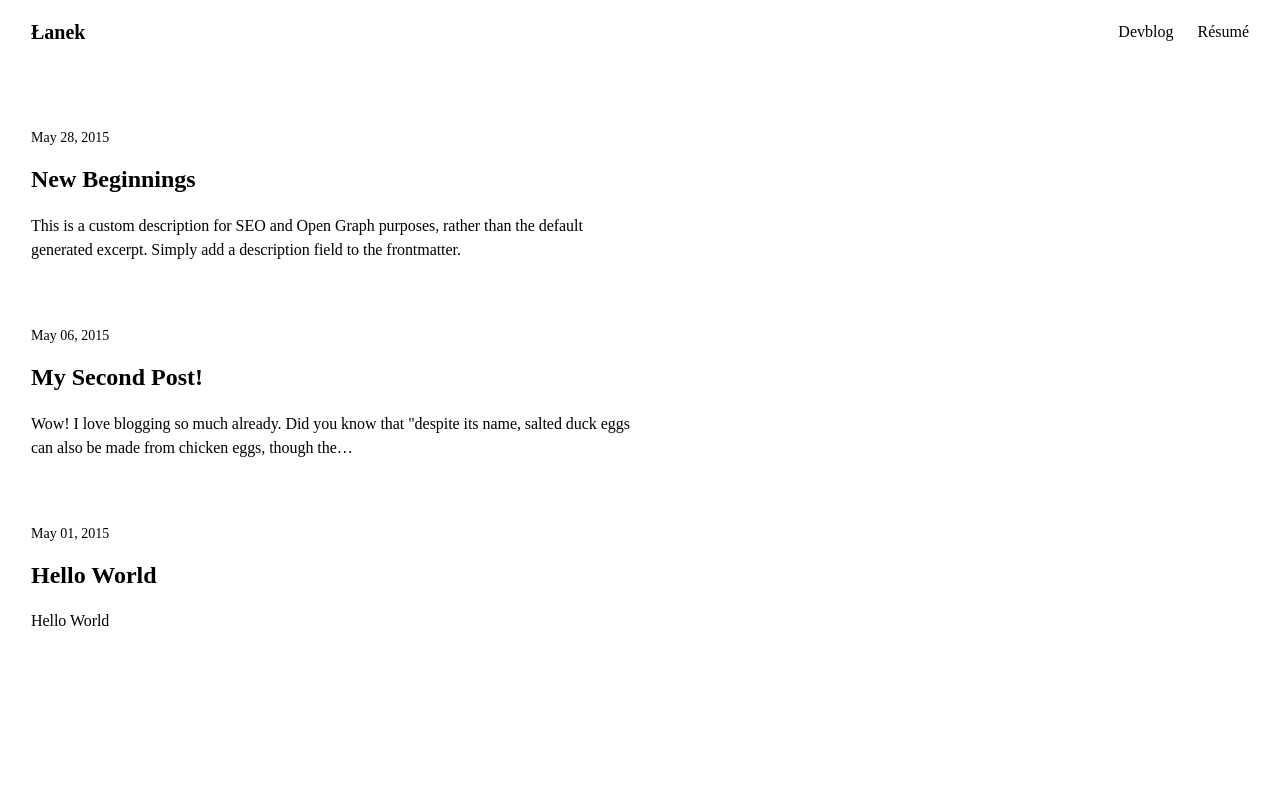
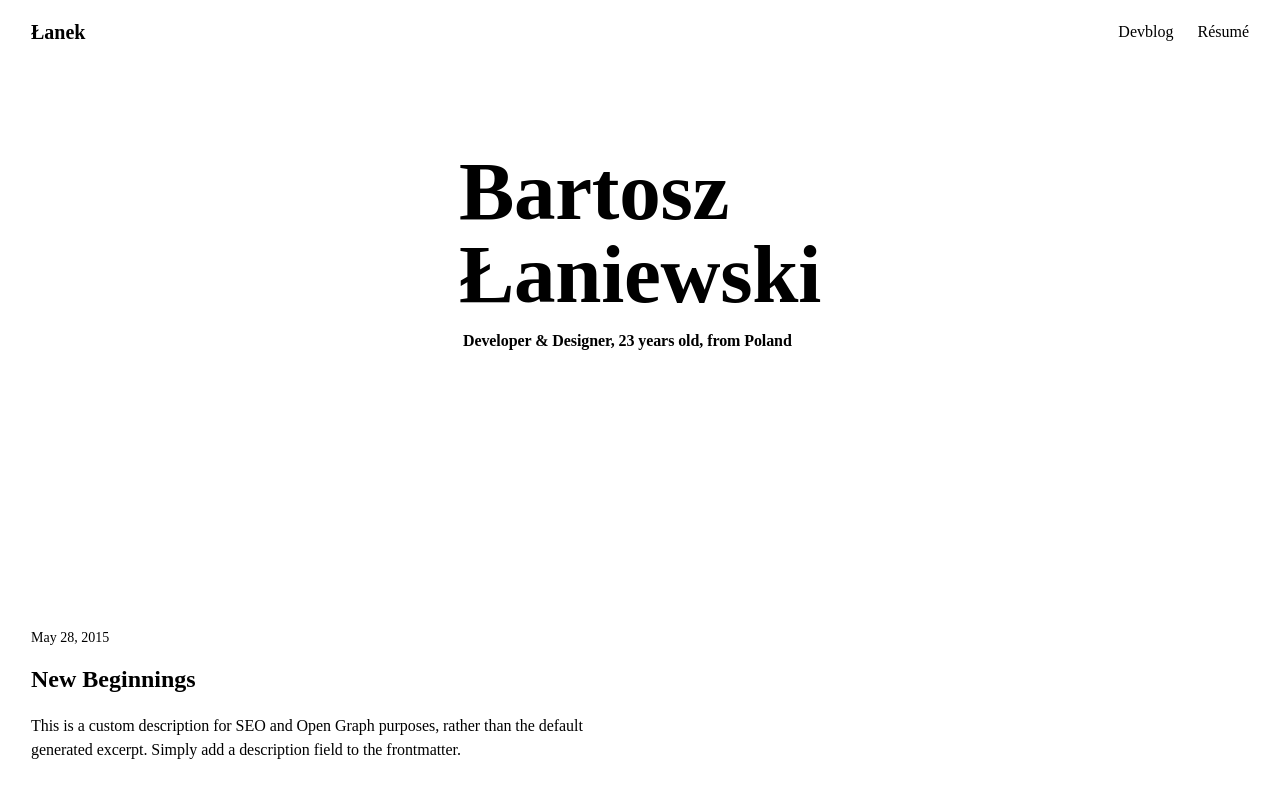
Before and after one commit to Bartozzz/bartozzz.github.io, a Gatsby site: page / in a window 1280 px wide. Shown: the top 800 px of the page. Built offline with nearby package versions, Linux system fonts and the light colour scheme; Gatsby itself is replaced by a stand-in of ours.

Commit message:
feat: create hero component

```diff
--- /dev/null
+++ b/src/components/Content/index.scss
@@ -0,0 +1,9 @@
+.content {
+  position: relative;
+
+  margin: 0 auto;
+  padding: 4rem 1rem;
+
+  max-width: 1250px;
+  width: 100%;
+}
--- /dev/null
+++ b/src/components/Content/index.tsx
@@ -0,0 +1,11 @@
+import "./index.scss";
+
+import React from "react";
+
+export function Content({ children }: React.PropsWithChildren<unknown>) {
+  return (
+    <main id="content" className="content" itemProp="mainContentOfPage">
+      {children}
+    </main>
+  );
+}
--- /dev/null
+++ b/src/components/Hero/index.scss
@@ -0,0 +1,51 @@
+@import "../../styles/mixins/mediaquery.scss";
+
+.hero {
+  width: 100%;
+  height: 50vh;
+  min-height: 500px;
+}
+
+.hero__wrapper {
+  display: flex;
+  align-items: center;
+  justify-content: center;
+
+  width: 100%;
+  height: 100%;
+
+  background-color: var(--background-100);
+}
+
+.hero__title {
+  margin: 0 0 1rem;
+
+
+  font-size: 65px;
+  line-height: 65px;
+  letter-spacing: -0.003em;
+
+  @include mediaquery('lg') {
+    font-size: 83px;
+    line-height: 83px;
+  }
+}
+
+.hero__subtitle {
+  margin: 0 0 0 4px;
+
+  font-size: 18px;
+  letter-spacing: -0.005em;
+
+  @include mediaquery('lg') {
+    font-size: 16px;
+  }
+}
+
+.hero__subtitle span {
+  display: none;
+
+  @include mediaquery('lg') {
+    display: initial;
+  }
+}
--- /dev/null
+++ b/src/components/Hero/index.tsx
@@ -0,0 +1,33 @@
+import "./index.scss";
+
+import React from "react";
+
+export function calculateAge(birthday: Date) {
+  const ageDiff = Date.now() - birthday.getTime();
+  const ageDate = new Date(ageDiff);
+
+  return Math.abs(ageDate.getUTCFullYear() - 1970);
+}
+
+export function Hero() {
+  const age = calculateAge(new Date("01/01/1998"));
+
+  return (
+    <article className="hero">
+      <div className="hero__wrapper">
+        <header>
+          <h1 className="hero__title">
+            Bartosz
+            <br /> Łaniewski
+          </h1>
+
+          <h2 className="hero__subtitle">
+            Developer & Designer<span>, {age} years old,</span> from Poland
+          </h2>
+        </header>
+
+        <div />
+      </div>
+    </article>
+  );
+}
--- a/src/components/Layout/index.scss
+++ b/src/components/Layout/index.scss
@@ -1,14 +1,4 @@
-.content {
-  position: relative;
-
-  margin: 0 auto;
-  padding: 4rem 1rem;
-
-  max-width: 1250px;
-  width: 100%;
-}
-
-.content__skip {
+.skip {
   position: absolute;
   top: 21px;
   left: 1rem;
@@ -17,7 +7,7 @@
   font-weight: 700;
   font-size: 1.25rem;
 
-  background-color: var(--background);
+  background-color: var(--primary);
   color: var(--text-primary);
 
   z-index: 5;
--- a/src/components/Layout/index.tsx
+++ b/src/components/Layout/index.tsx
@@ -7,15 +7,13 @@ import { PageFooter } from "../PageFooter";
 export function Layout({ children }: React.PropsWithChildren<unknown>) {
   return (
     <>
-      <a className="content__skip visually-hidden" href="#content">
+      <a className="skip visually-hidden" href="#content">
         Skip to main content
       </a>
 
       <PageHeader />
 
-      <main id="content" className="content" itemProp="mainContentOfPage">
-        {children}
-      </main>
+      {children}
 
       <PageFooter />
     </>
--- a/src/pages/index.tsx
+++ b/src/pages/index.tsx
@@ -4,6 +4,8 @@ import { graphql } from "gatsby";
 import { Layout } from "../components/Layout";
 import { SEO } from "../components/SEO";
 import { PostExcerpt } from "../components/PostExcerpt";
+import { Hero } from "../components/Hero";
+import { Content } from "../components/Content";
 
 export default function IndexPage({ data }) {
   const posts = data.allMarkdownRemark.nodes;
@@ -12,6 +14,9 @@ export default function IndexPage({ data }) {
     <Layout>
       <SEO title="All posts" />
 
+      <Hero />
+
+      <Content>
         <ol className="list">
           {posts.map((post) => (
             <li key={post.fields.slug}>
@@ -24,6 +29,7 @@ export default function IndexPage({ data }) {
             </li>
           ))}
         </ol>
+      </Content>
     </Layout>
   );
 }
--- a/src/pages/posts.tsx
+++ b/src/pages/posts.tsx
@@ -4,6 +4,7 @@ import { graphql } from "gatsby";
 import { Layout } from "../components/Layout";
 import { SEO } from "../components/SEO";
 import { PostExcerpt } from "../components/PostExcerpt";
+import { Content } from "../components/Content";
 
 export default function PostsPage({ data }) {
   const posts = data.allMarkdownRemark.nodes;
@@ -12,6 +13,7 @@ export default function PostsPage({ data }) {
     <Layout>
       <SEO title="All posts" />
 
+      <Content>
         <ol className="list">
           {posts.map((post) => (
             <li key={post.fields.slug}>
@@ -24,6 +26,7 @@ export default function PostsPage({ data }) {
             </li>
           ))}
         </ol>
+      </Content>
     </Layout>
   );
 }
--- a/src/styles/global.scss
+++ b/src/styles/global.scss
@@ -6,6 +6,8 @@ body {
 body.light {
   /* Colors: */
   --background: #fff;
+  --background-100: #f8f8f8;
+
   --primary: #fd8103;
   --text-primary: #000;
   --text-secondary: #6a737d;
--- /dev/null
+++ b/src/styles/mixins/mediaquery.scss
@@ -0,0 +1,17 @@
+@mixin mediaquery($query) {
+  $breakpoints: (
+    'xs': '(min-width: 500px)',
+    'sm': '(min-width: 639px)',
+    'lg': '(min-width: 800px)',
+    'xl': '(min-width: 1050px)',
+    'xxl': '(min-width: 1250px)',
+  );
+
+  @if map-has-key($breakpoints, $query) {
+    @media screen and #{map-get($breakpoints, $query)} {
+      @content;
+    }
+  } @else {
+    @error "ERROR: No breakpoint specified for query '#{$query}'";
+  }
+}
--- a/src/styles/reset.scss
+++ b/src/styles/reset.scss
@@ -18,3 +18,14 @@ html {
 
   box-sizing: border-box;
 }
+
+html, a, p, li, code, h1, h2, h3, h4, h5, h6 {
+	text-rendering: optimizeLegibility;
+	font-smoothing: subpixel-antialiased;
+	-moz-osx-font-smoothing: grayscale;
+  -webkit-font-smoothing: subpixel-antialiased;
+}
+
+h1, h2, h3, h4, h5, h6 {
+  font-feature-settings: "dlig", "liga", "lnum", "kern";
+}
--- a/src/templates/blog-post.tsx
+++ b/src/templates/blog-post.tsx
@@ -3,6 +3,7 @@ import { Link, graphql } from "gatsby";
 
 import { Layout } from "../components/Layout";
 import { SEO } from "../components/SEO";
+import { Content } from "../components/Content";
 
 export function BlogPostTemplate({ data }) {
   const post = data.markdownRemark;
@@ -14,6 +15,7 @@ export function BlogPostTemplate({ data }) {
         title={post.frontmatter.title}
         description={post.frontmatter.description || post.excerpt}
       />
+      <Content>
         <article
           className="blog-post"
           itemScope
@@ -54,6 +56,7 @@ export function BlogPostTemplate({ data }) {
             </li>
           </ul>
         </nav>
+      </Content>
     </Layout>
   );
 }
```
Lines whose indentation alone changed are shown as unchanged.
